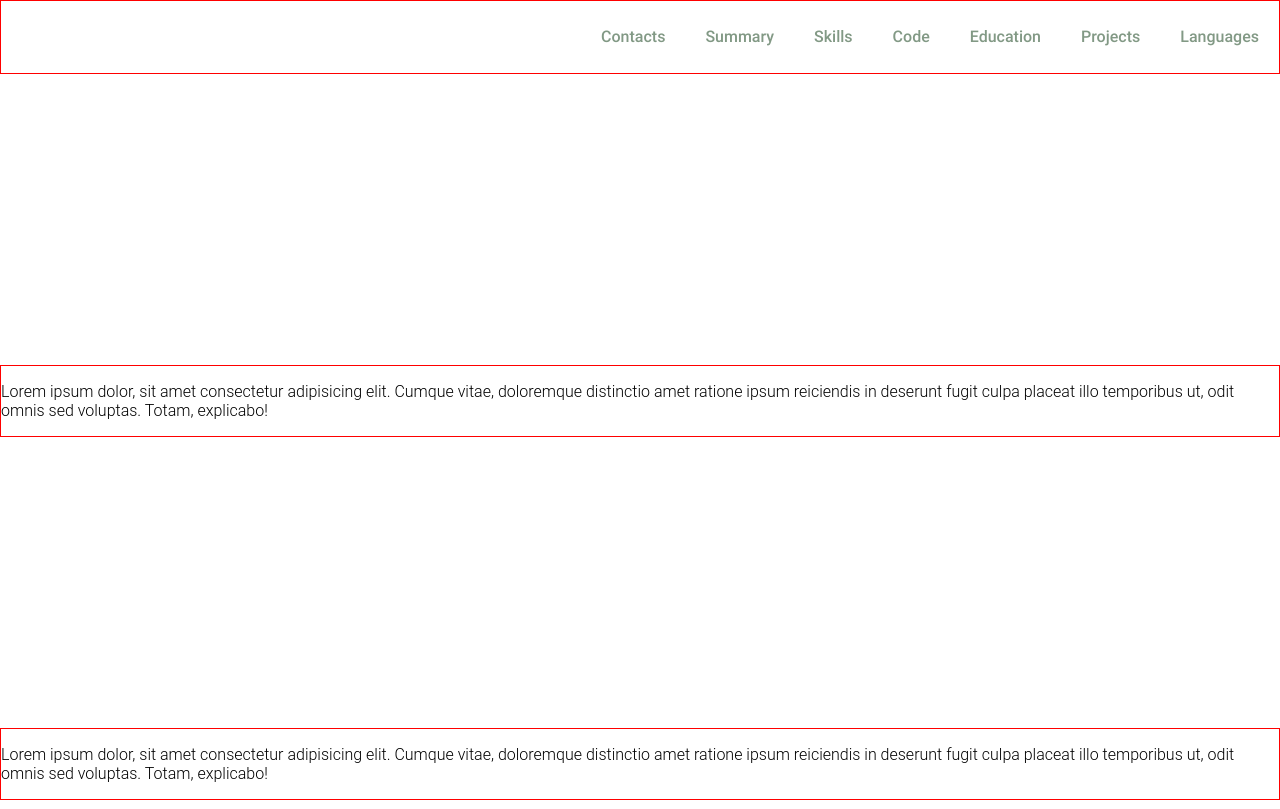
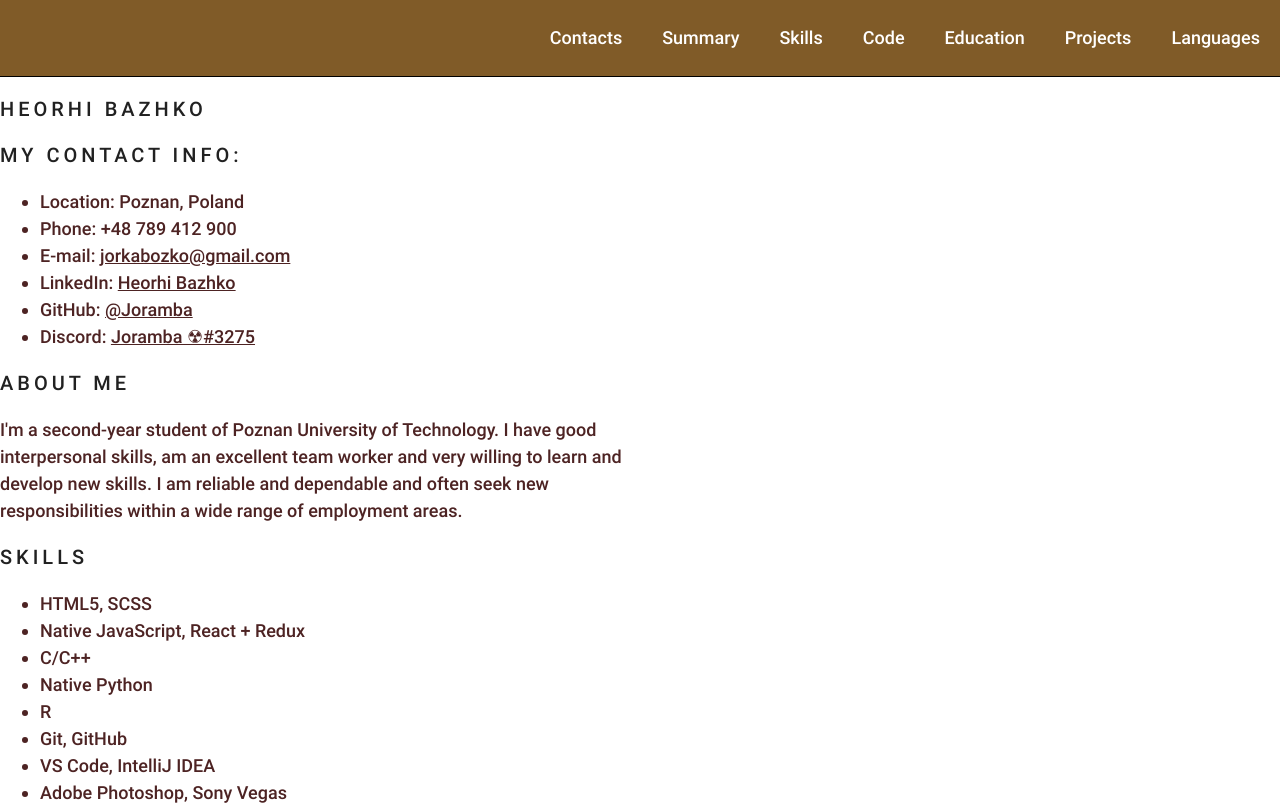
Before and after one commit to Joramba/rsschool-cv, a plain HTML site: page index.html in a window 1280 px wide. Shown: the top 809 px of the page. Drawn offline with Linux system fonts and the light colour scheme; a web font is replaced by a local one.

Commit message:
feat:add main container and fix some styles

```diff
--- a/index.html
+++ b/index.html
@@ -29,9 +29,112 @@
     </header>
     <main class="main">
         <div class="container">
-            <p>Lorem ipsum dolor, sit amet consectetur adipisicing elit. Cumque vitae, doloremque distinctio amet
-                ratione ipsum reiciendis in deserunt fugit culpa placeat illo temporibus ut, odit omnis sed voluptas.
-                Totam, explicabo!</p>
+            <section class="section" id="profile">
+                <h1 class="section-title">
+                    Heorhi Bazhko
+                </h1>
+            </section>
+            <section class="section" id="summary">
+                <h2 class="section-title">
+                    My Contact Info:
+                </h2>
+                <p>
+                    <ul>
+                        <li>Location: Poznan, Poland</li>
+                        <li>Phone: +48 789 412 900</li>
+                        <li class="section-item">E-mail: <a href="mailto:jorkabozko@gmail.com" title="email">jorkabozko@gmail.com</a></li>
+                        <li class="section-item">LinkedIn: <a href="https://www.linkedin.com/in/heorhi-bazhko-180721238/">Heorhi Bazhko</a></li>
+                        <li class="section-item">GitHub: <a href="https://github.com/Joramba">@Joramba</a></li>
+                        <li class="section-item">Discord: <a href="https://discordapp.com/users/298040828813901825/">Joramba ☢#3275</a></li>
+                    </ul>
+                </p>
+            </section>
+            <section class="section" id="summary">
+                <h2 class="section-title">
+                    About Me
+                </h2>
+                <p>
+                    I'm a second-year student of Poznan University of Technology. I have good interpersonal skills, am
+                    an excellent team worker and very willing to learn and develop new skills.
+                    I am reliable and dependable and often seek new responsibilities within a wide range of employment
+                    areas.
+                </p>
+            </section>
+            <section class="section" id="skills">
+                <h2 class="section-title">
+                    Skills
+                </h2>
+                <p>
+                    <ul>
+                        <li>HTML5, SCSS</li>
+                        <li>Native JavaScript, React + Redux </li>
+                        <li>C/C++</li>
+                        <li>Native Python</li>
+                        <li>R</li>
+                        <li>Git, GitHub</li>
+                        <li>VS Code, IntelliJ IDEA</li>
+                        <li>Adobe Photoshop, Sony Vegas</li>
+                    </ul>
+                </p>
+            </section>
+            <section class="section" id="code">
+                <h2 class="section-title">
+                    Code example
+                </h2>
+                <p>
+                    <pre>
+                        <code>
+    function withoutRepeat(arr) {
+        for (let i = 0; i &lt; arr.length; i++) {
+            const elem = arr[i];
+            if (!(elem in obj)) {
+                obj[elem] = 1;
+            } else {
+                obj[elem] += 1;
+            }
+        }
+        const keys = Object.keys(obj);
+        keys.forEach(elem =&gt; {
+            if (obj[elem] === 1) {
+                newArr.push(+elem)
+            }
+        })
+        return newArr
+    }
+                        </code>
+                    </pre>
+                </p>
+            </section>
+            <section class="section" id="education">
+                <h2 class="section-title">
+                    Education
+                </h2>
+                <p>
+                    <li>University: Poznan University of Technology (still)</li>
+                </p>
+            </section>
+            <section class="section" id="projects">
+                <h2 class="section-title">
+                    Projects
+                </h2>
+                <br>
+                    Marvel Information Portal using free Marvel API (HTML, CSS, node.js, React):
+                    <br>
+                    <a href="https://github.com/Joramba/marvel_portal">
+                    https://github.com/Joramba/marvel_portal</a>
+                    </br>
+                </p>
+            </section>
+            <section class="section" id="languages">
+                <h2 class="section-title">
+                    Languages
+                </h2>
+                <p>
+                    <li>English - B2</li>
+                    <li>Polish - Intermediate</li>
+                    <li>Russian - Native</li>
+                </p>
+            </section>
         </div>
     </main>
     <footer class="footer">
--- a/style.css
+++ b/style.css
@@ -21,8 +21,11 @@ html {
 }
 
 body {
-    font-family: Roboto;
-    font-weight: 300;
+    font-family: 'Roboto', sans-serif;
+    font-size: 18px;
+    font-weight: 400;
+    line-height: 1.5;
+    color: #4d2323;
     min-height: 100vh;
     margin: 0;
     padding: 0;
@@ -31,21 +34,19 @@ body {
     justify-content: space-between;
 }
 
+header {
+    background-color: #805B28;
+    border-bottom: 1px solid black;
+}
+
+footer {
+    border-top: 2px solid black;
+}
+
 * {
     box-sizing: border-box;
 }
 
-.header {
-    border: 1px solid red;
-}
-
-.main {
-    border: 1px solid red;
-}
-
-.footer {
-    border: 1px solid red;
-}
 
 .container {
     max-width: 1440px;
@@ -68,10 +69,44 @@ body {
 }
 
 .nav-item a {
-    color: #829985;
+    color: #FFFFFF;
     transition: color 0.5s;
 }
 
 .nav-item a:hover {
+    color: #C9C9C9;
+}
+
+.section-item a {
     color: #4d2323;
+    transition: color 0.5s;
 }
+
+.section-item a:hover {
+    color: #757575;
+}
+
+.main-container {
+    display: flex;
+    flex-wrap: wrap;
+}
+
+.section {
+    width: 50%;
+}
+
+.section-title {
+    font-size: 20px;
+    font-weight: 400;
+    text-transform: uppercase;
+    letter-spacing: 4px;
+    color: #212121;
+}
+
+
+
+@media (max-width: 768px) {
+    .section {
+      width: 100%;
+    }
+}
```
